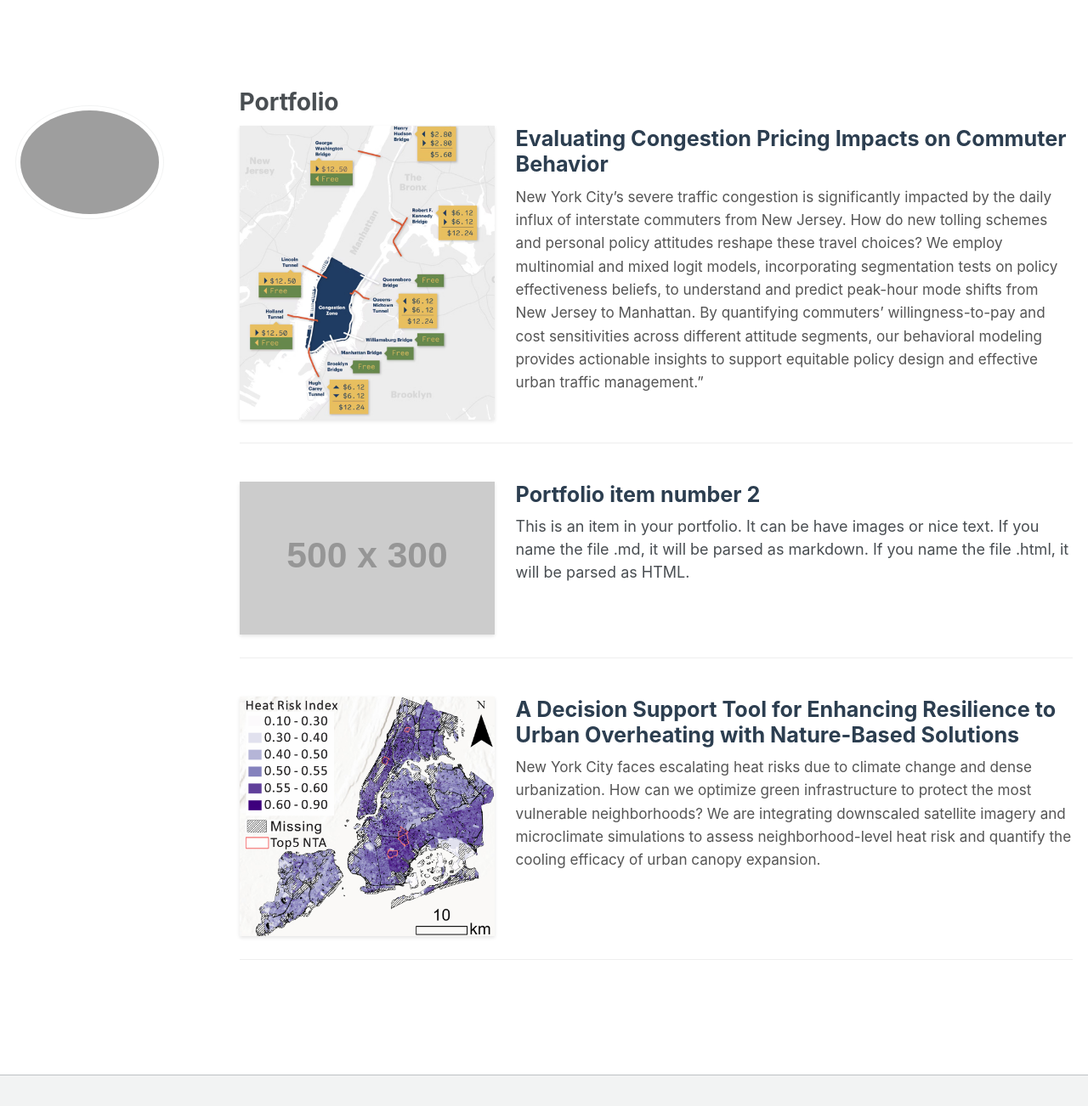
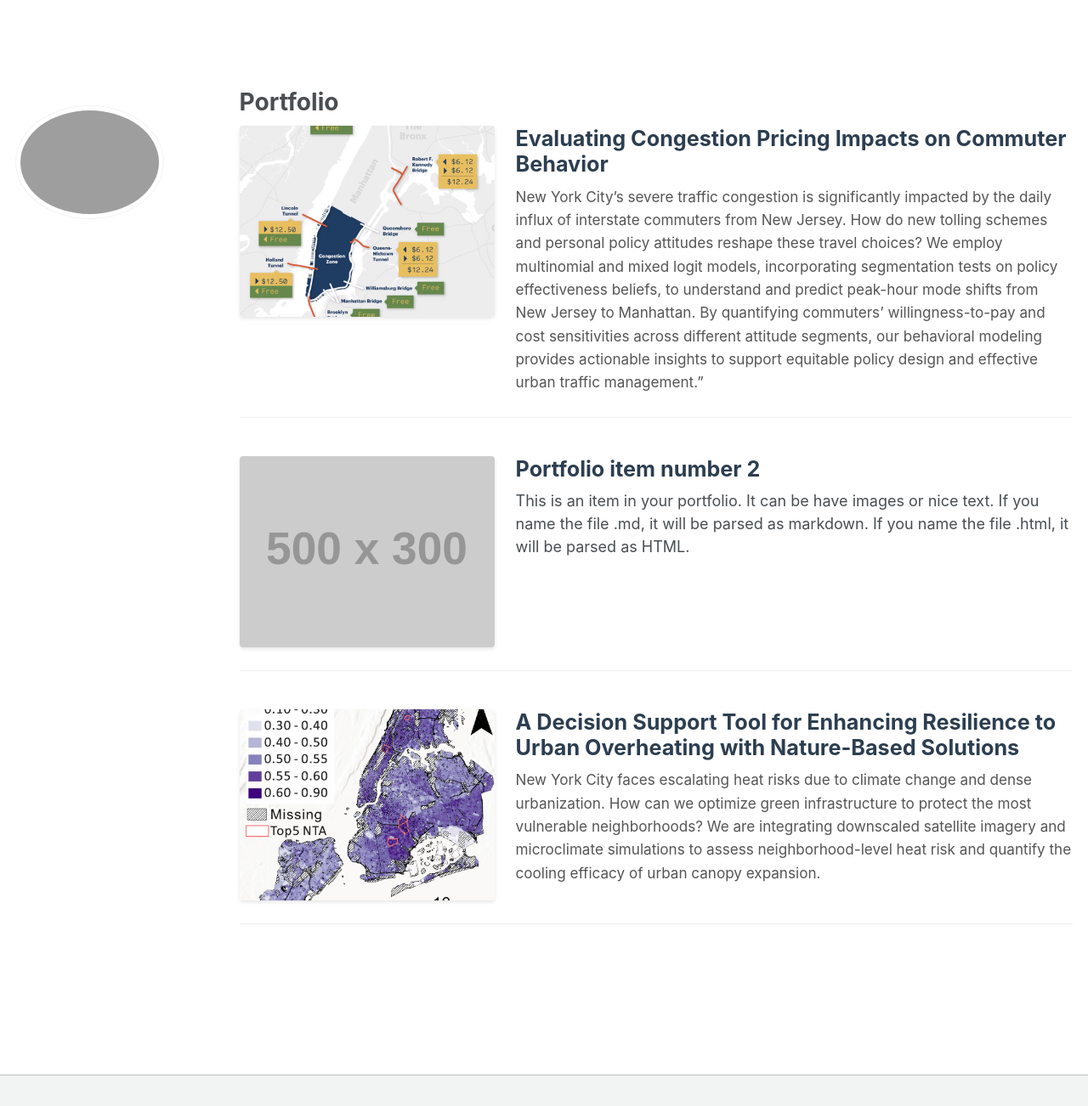
Before and after one commit to Seab0t/Seab0t.github.io, a Jekyll site: the page built from _pages/portfolio.html, in a window 1280 px wide and 1302 px high. Shown: the whole window at 85% size. Built offline with Jekyll 4.4.1, drawn with Linux system fonts in a browser that asks for light colours; a script bundle is joined from its source files by our own code; library files that are not in the unit come from our copies.

Commit message:
Update portfolio.html

```diff
--- a/_pages/portfolio.html
+++ b/_pages/portfolio.html
@@ -24,9 +24,16 @@ author_profile: true
 
   .portfolio-image-wrapper img {
     width: 100%;
-    height: auto;
+    /* 设置一个固定的显示比例，这里推荐标准的 4:3 宽屏比例 */
+    aspect-ratio: 4 / 3;
+
+    /* 核心属性：确保图片填满整个画框，多出部分自动裁剪，绝不拉伸 */
     object-fit: cover;
-    box-shadow: 0 2px 4px rgba(0,0,0,0.1); /* 增加极轻微的阴影提升图表质感 */
+
+    /* 可选：给图片加上非常微小的圆角，会让学术网页显得更现代、精致 */
+    border-radius: 4px;
+
+    box-shadow: 0 2px 4px rgba(0,0,0,0.1);
   }
 
   /* 右侧文本区域参数 */
```
